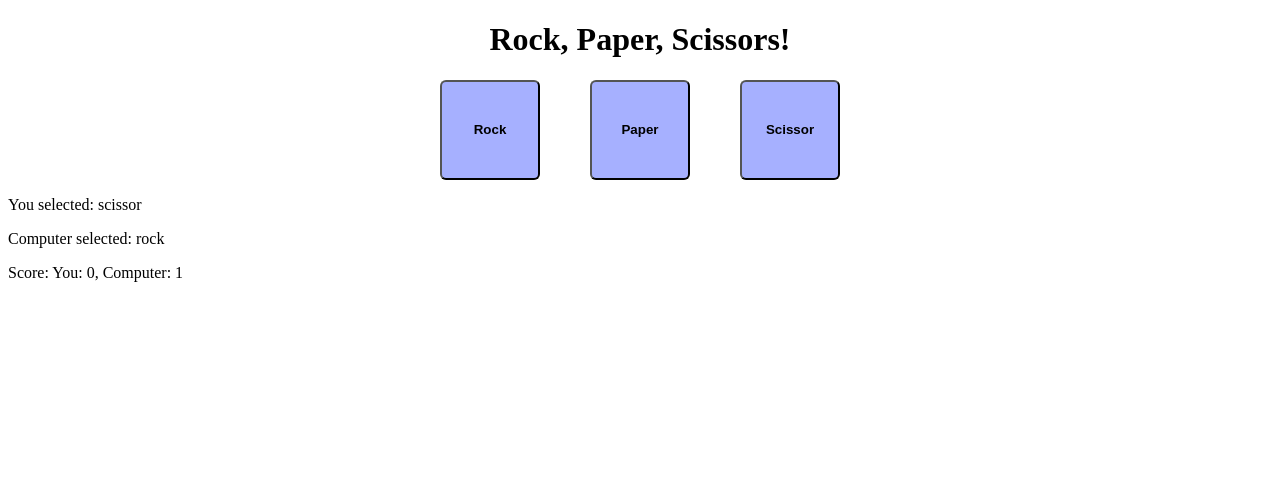
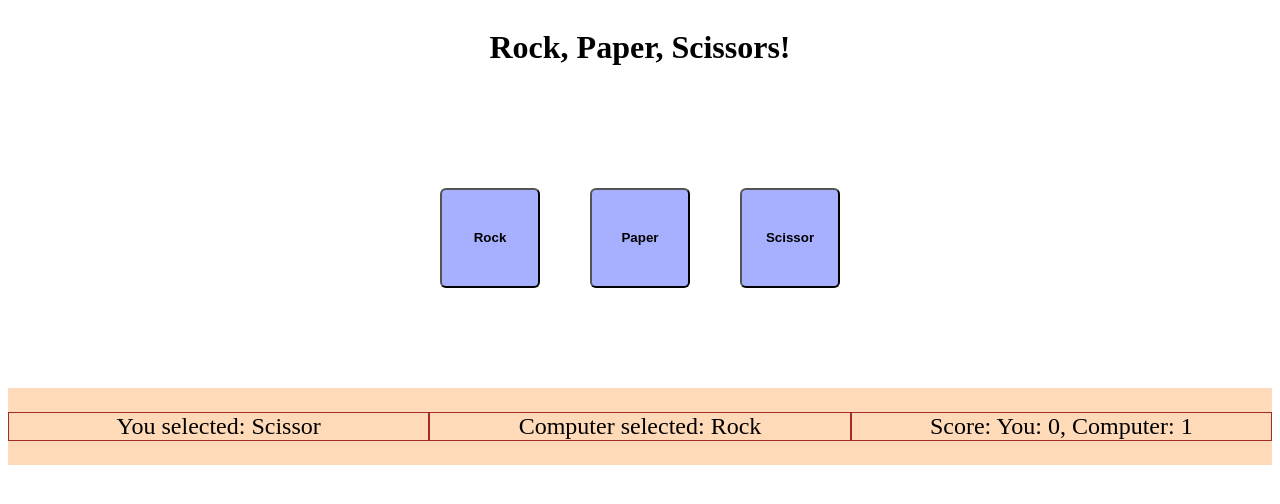
Before and after one commit to dhairya2801/rock-paper-scissors, a plain HTML site: page index.html in a window 1280 px wide. Both pictures are taken after a click on the button "Scissor". Drawn offline with Linux system fonts and the light colour scheme.

Commit message:
Completed basic functionality
The given task of adding basic JS DOM methods
is completed. The code, however, is not optimal
and has many areas with potential improvement.

```diff
--- a/index.html
+++ b/index.html
@@ -15,9 +15,12 @@
         <button class="scissorBtn">Scissor</button>
     </div>
     <div class="scores">
-        <p class="humanSelection">You selected:</p>
-        <p class="computerSelection">Computer selected:</p>
-        <p class="score">Score: </p>
+        <div class="runningScore">
+            <p class="humanSelection">You selected:</p>
+            <p class="computerSelection">Computer selected:</p>
+            <p class="score">Score: </p>
+        </div>
+        <p class="winner"></p>
     </div>
 </body>
 </html>
--- a/script.js
+++ b/script.js
@@ -1,5 +1,6 @@
 let hScore = 0;
 let cScore = 0;
+const winner = document.querySelector('.winner');
 
 const buttons = document.querySelectorAll('button');
 let hChoice;
@@ -16,9 +17,9 @@ buttons.forEach((btn) => {
                 hChoice = 'scissor';
                 break;
         }
+        winner.textContent = '';
         const humanSelection = document.querySelector('.humanSelection');
-        humanSelection.textContent = `You selected: ${hChoice}`;
-
+        humanSelection.textContent = `You selected: ${hChoice[0].toUpperCase() + hChoice.slice(1)}`;
         playRound(hChoice);
     })
 })
@@ -31,7 +32,7 @@ function getComputerChoice() {
         out = "rock";
     }
     else if (choice >= 7) {
-        out = "scissors";
+        out = "scissor";
     }
     else {
         out = "paper";
@@ -42,7 +43,7 @@ function getComputerChoice() {
 function playRound(human) {
     let computer = getComputerChoice();
     const computerSelection = document.querySelector('.computerSelection');
-    computerSelection.textContent = `Computer selected: ${computer}`;
+    computerSelection.textContent = `Computer selected: ${computer[0].toUpperCase() + computer.slice(1)}`;
 
     if (human === computer) {
         return console.log('tie');
@@ -80,4 +81,9 @@ function playRound(human) {
 
     const score = document.querySelector('.score');
     score.textContent = `Score: You: ${hScore}, Computer: ${cScore}`;
+    if (hScore == 5 || cScore == 5) {
+        winner.textContent = (hScore == 5) ? 'You WIN!' : 'You lose, try again!';
+        hScore = 0;
+        cScore = 0;
+    }
 }
--- a/styles.css
+++ b/styles.css
@@ -1,4 +1,11 @@
+body {
+    display: flex;
+    flex-direction: column;
+    gap: 100px;
+}
+
 #container {
+    flex: 1;
     display: flex;
     gap: 50px;
     justify-content: center;
@@ -9,6 +16,26 @@ h1 {
     text-align: center;
 }
 
+.runningScore {
+    display: flex;
+    justify-content: center;
+    background-color: peachpuff;
+}
+
+.runningScore > p {
+    text-align: center;
+    flex: 1;
+    font-size: 24px;
+    border: 1px solid brown;
+}
+
+.winner {
+    font-size: 30px;
+    font-weight: 900px;
+    text-align: center;
+}
+
+
 button {
     width: 100px;
     height: 100px;
```
